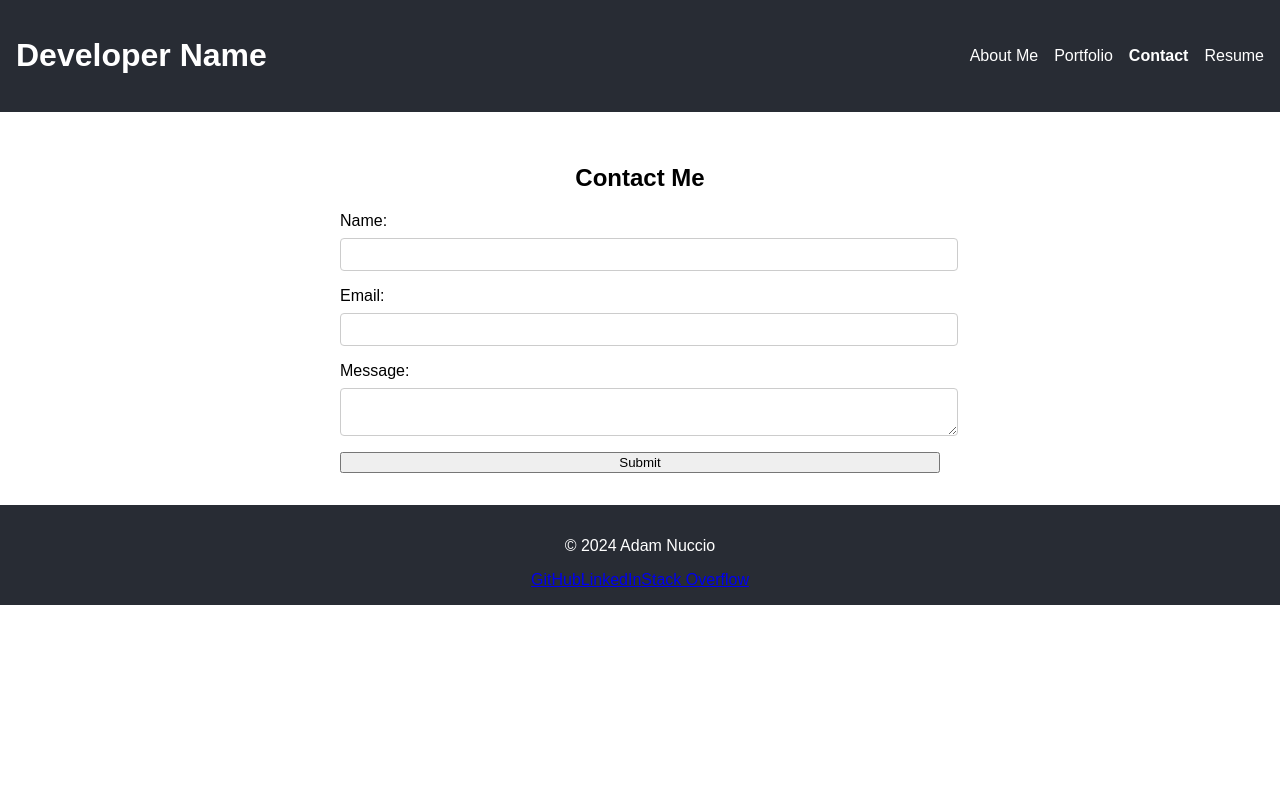
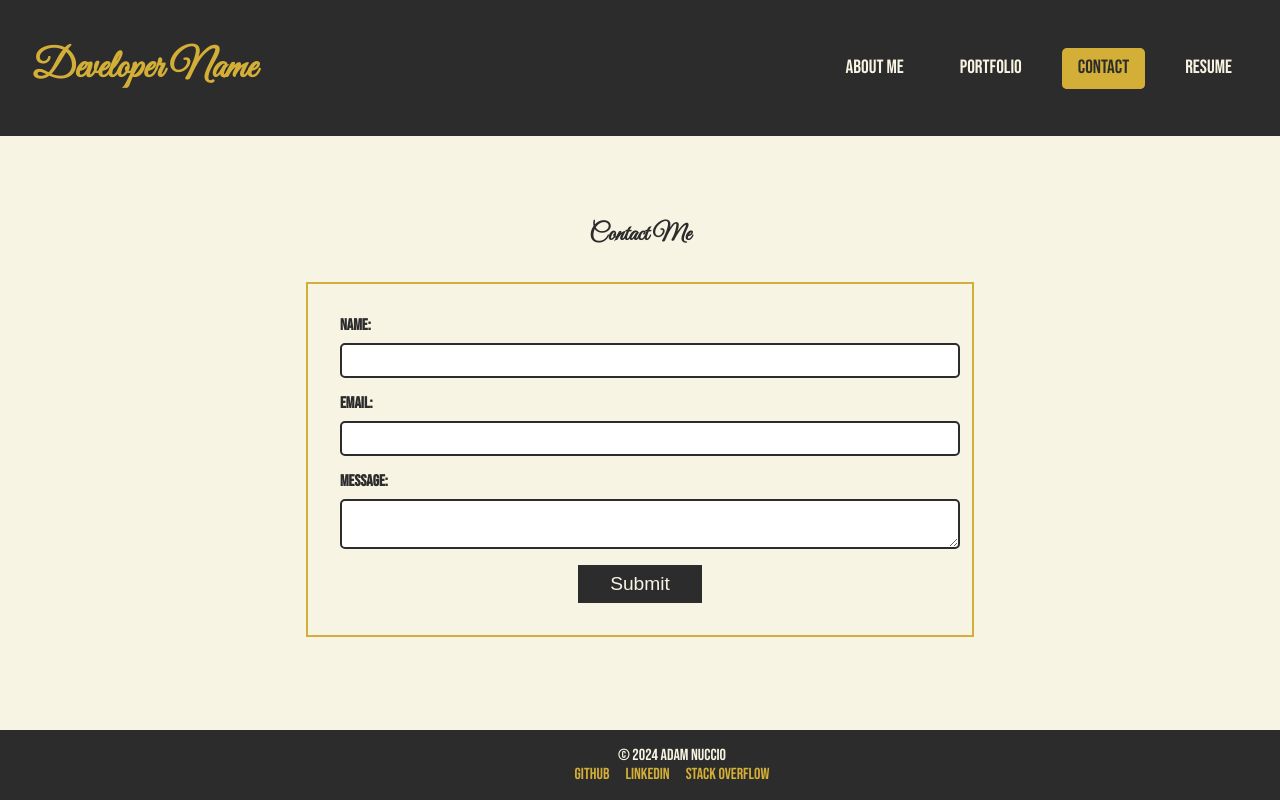
Before and after one commit to yahm0/AMN-REACT.JS-Portfolio, a React (Create React App) app: page /contact in a window 1280 px wide. Built offline with nearby package versions, Linux system fonts and the light colour scheme.

Commit message:
made changes to all the .css files

```diff
--- a/public/index.html
+++ b/public/index.html
@@ -4,6 +4,8 @@
   <meta charset="UTF-8">
   <meta name="viewport" content="width=device-width, initial-scale=1.0">
   <link rel="icon" href="%PUBLIC_URL%/favicon.ico">
+  <link rel="stylesheet" href="https://fonts.googleapis.com/css2?family=Bebas+Neue&family=Great+Vibes&display=swap">
+    <link rel="stylesheet" href="https://fonts.googleapis.com/css2?family=Roboto:wght@300;400;500;700&display=swap">
   <title>Adam Nuccio's Portfolio</title>
 </head>
 <body>
--- a/src/assets/styles/AboutMe.css
+++ b/src/assets/styles/AboutMe.css
@@ -1,10 +1,24 @@
+/* src/assets/styles/AboutMe.css */
+
 .about-me {
     padding: 2rem;
     text-align: center;
+    background-color: #f8f4e3;
   }
 
   .about-me img {
     border-radius: 50%;
     max-width: 150px;
     height: auto;
+    border: 2px solid #d4af37; /* Gold color */
   }
+
+  .about-me h2 {
+    color: #2c2c2c;
+  }
+
+  .about-me p {
+    color: #2c2c2c;
+    max-width: 600px;
+    margin: 0 auto;
+  }
--- a/src/assets/styles/App.css
+++ b/src/assets/styles/App.css
@@ -1,6 +1,9 @@
-body {
-    font-family: Arial, sans-serif;
-    margin: 0;
-    padding: 0;
-    box-sizing: border-box;
+/* src/assets/styles/App.css */
+
+.App {
+    text-align: center;
   }
+
+  main {
+    padding: 2rem;
+  }
--- a/src/assets/styles/Contact.css
+++ b/src/assets/styles/Contact.css
@@ -1,4 +1,11 @@
+/* src/assets/styles/Contact.css */
+
 .contact {
     padding: 2rem;
     text-align: center;
+    background-color: #f8f4e3;
   }
+
+  .contact h2 {
+    color: #2c2c2c;
+  }
--- a/src/assets/styles/ContactForm.css
+++ b/src/assets/styles/ContactForm.css
@@ -1,9 +1,14 @@
+/* src/assets/styles/ContactForm.css */
+
 .contact-form {
     display: flex;
     flex-direction: column;
     gap: 1rem;
     max-width: 600px;
-    margin: auto;
+    margin: 2rem auto;
+    padding: 2rem;
+    border: 2px solid #d4af37; /* Gold color */
+    background-color: #f8f4e3;
   }
 
   .contact-form div {
@@ -14,17 +19,34 @@
 
   .contact-form label {
     margin-bottom: 0.5rem;
+    font-weight: bold;
+    color: #2c2c2c;
   }
 
   .contact-form input,
   .contact-form textarea {
     width: 100%;
     padding: 0.5rem;
-    border: 1px solid #ccc;
-    border-radius: 4px;
+    border: 2px solid #2c2c2c;
+    border-radius: 5px;
   }
 
   .contact-form span {
     color: red;
     font-size: 0.8rem;
   }
+
+  .contact-form button {
+    align-self: center;
+    padding: 0.5rem 2rem;
+    border: none;
+    background-color: #2c2c2c;
+    color: #f8f4e3;
+    font-size: 1.2rem;
+    cursor: pointer;
+    transition: background-color 0.3s;
+  }
+
+  .contact-form button:hover {
+    background-color: #d4af37; /* Gold color */
+  }
--- a/src/assets/styles/Footer.css
+++ b/src/assets/styles/Footer.css
@@ -1,6 +1,21 @@
+/* src/assets/styles/Footer.css */
+
 .footer {
-    padding: 1rem;
-    background-color: #282c34;
-    color: white;
+    padding: 1rem 2rem;
+    background-color: #2c2c2c;
+    color: #f8f4e3;
     text-align: center;
+    position: fixed;
+    width: 100%;
+    bottom: 0;
   }
+
+  .footer p {
+    margin: 0;
+  }
+
+  .footer a {
+    color: #d4af37; /* Gold color */
+    text-decoration: none;
+    margin: 0 0.5rem;
+  }
--- a/src/assets/styles/Header.css
+++ b/src/assets/styles/Header.css
@@ -1,8 +1,32 @@
+/* src/assets/styles/Header.css */
+
 .header {
     display: flex;
     justify-content: space-between;
     align-items: center;
-    padding: 1rem;
-    background-color: #282c34;
-    color: white;
+    padding: 1rem 2rem;
+    background-color: #2c2c2c;
+    color: #f8f4e3;
   }
+
+  .header h1 {
+    font-family: 'Great Vibes', cursive;
+    font-size: 2.5rem;
+    color: #d4af37; /* Gold color */
+  }
+
+  nav ul {
+    list-style: none;
+    display: flex;
+    gap: 1.5rem;
+  }
+
+  nav ul li a {
+    color: #f8f4e3;
+    text-decoration: none;
+    font-size: 1.2rem;
+  }
+
+  nav ul li a.active {
+    border-bottom: 2px solid #d4af37; /* Gold color */
+  }
--- a/src/assets/styles/Navigation.css
+++ b/src/assets/styles/Navigation.css
@@ -1,3 +1,5 @@
+/* src/assets/styles/Navigation.css */
+
 nav ul {
     list-style: none;
     display: flex;
@@ -5,10 +7,19 @@ nav ul {
   }
 
   nav ul li a {
-    color: white;
+    color: #f8f4e3;
     text-decoration: none;
+    padding: 0.5rem 1rem;
+    border-radius: 5px;
+    transition: background-color 0.3s;
+  }
+
+  nav ul li a:hover {
+    background-color: #d4af37; /* Gold color */
+    color: #2c2c2c;
   }
 
   nav ul li a.active {
-    font-weight: bold;
+    background-color: #d4af37; /* Gold color */
+    color: #2c2c2c;
   }
--- a/src/assets/styles/Portfolio.css
+++ b/src/assets/styles/Portfolio.css
@@ -1,7 +1,10 @@
+/* src/assets/styles/Portfolio.css */
+
 .portfolio {
     display: flex;
     flex-wrap: wrap;
     justify-content: center;
     gap: 1rem;
     padding: 2rem;
+    background-color: #f8f4e3;
   }
--- a/src/assets/styles/Project.css
+++ b/src/assets/styles/Project.css
@@ -1,17 +1,32 @@
+/* src/assets/styles/Project.css */
+
 .project {
-    border: 1px solid #ccc;
+    border: 2px solid #d4af37; /* Gold color */
     padding: 1rem;
+    margin: 1rem;
     text-align: center;
+    background-color: #f8f4e3;
   }
 
   .project img {
     max-width: 100%;
     height: auto;
+    border-bottom: 2px solid #d4af37; /* Gold color */
+  }
+
+  .project h3 {
+    color: #2c2c2c;
   }
 
   .project a {
     display: block;
     margin: 0.5rem 0;
-    color: #007bff;
+    color: #2c2c2c;
     text-decoration: none;
+    font-weight: bold;
+    transition: color 0.3s;
   }
+
+  .project a:hover {
+    color: #d4af37; /* Gold color */
+  }
--- a/src/assets/styles/Resume.css
+++ b/src/assets/styles/Resume.css
@@ -1,11 +1,19 @@
+/* src/assets/styles/Resume.css */
+
 .resume {
     padding: 2rem;
     text-align: center;
+    background-color: #f8f4e3;
+  }
+
+  .resume h2 {
+    color: #2c2c2c;
   }
 
   .resume ul {
     list-style: none;
     padding: 0;
+    color: #2c2c2c;
   }
 
   .resume ul li {
--- a/src/assets/styles/index.css
+++ b/src/assets/styles/index.css
@@ -1,8 +1,15 @@
 /* src/assets/styles/index.css */
 
 body {
-    font-family: Arial, sans-serif;
+    font-family: 'Bebas Neue', sans-serif;
+    background-color: #f8f4e3;
+    color: #2c2c2c;
     margin: 0;
     padding: 0;
     box-sizing: border-box;
   }
+
+  h1, h2, h3, h4, h5, h6 {
+    font-family: 'Great Vibes', cursive;
+    color: #2c2c2c;
+  }
```
